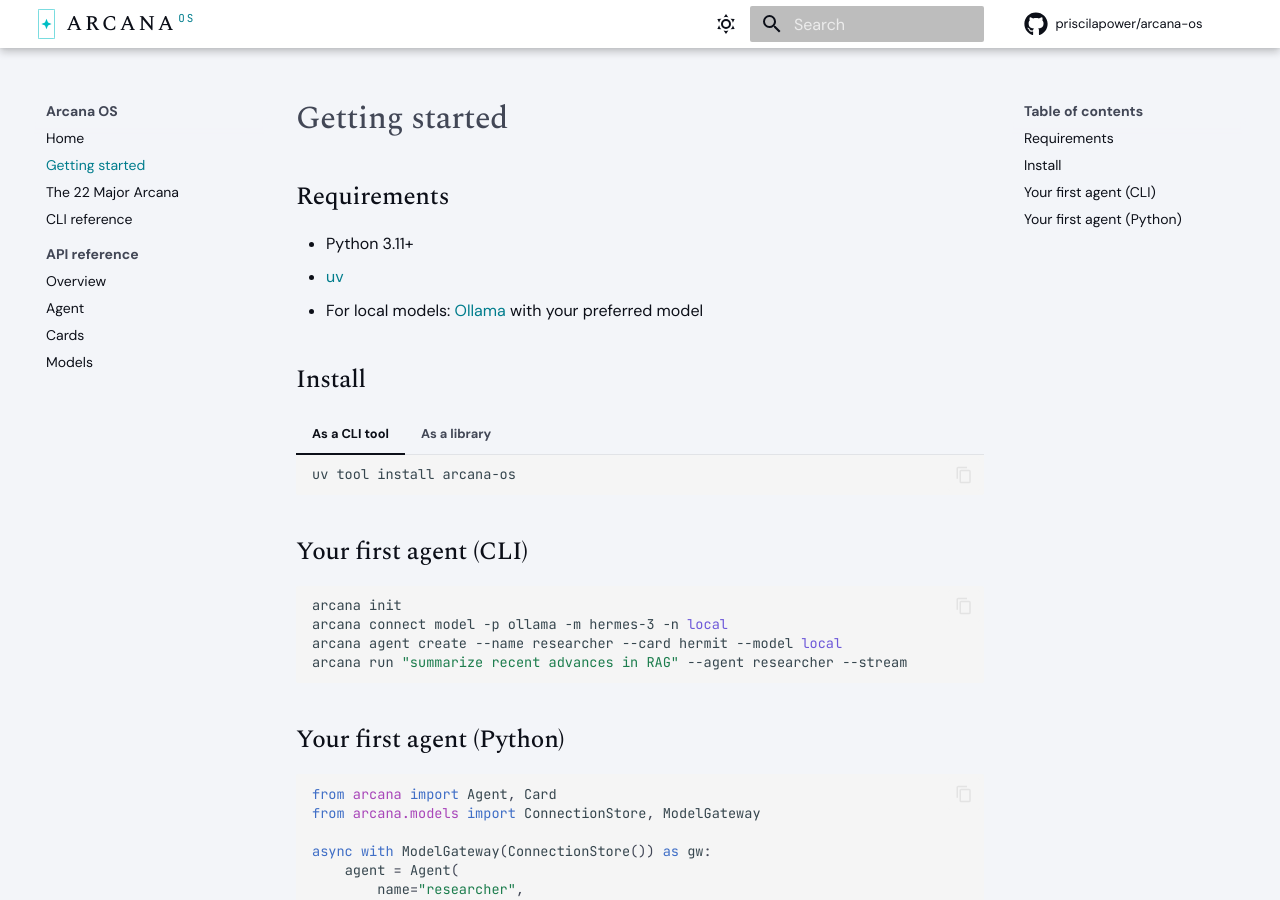
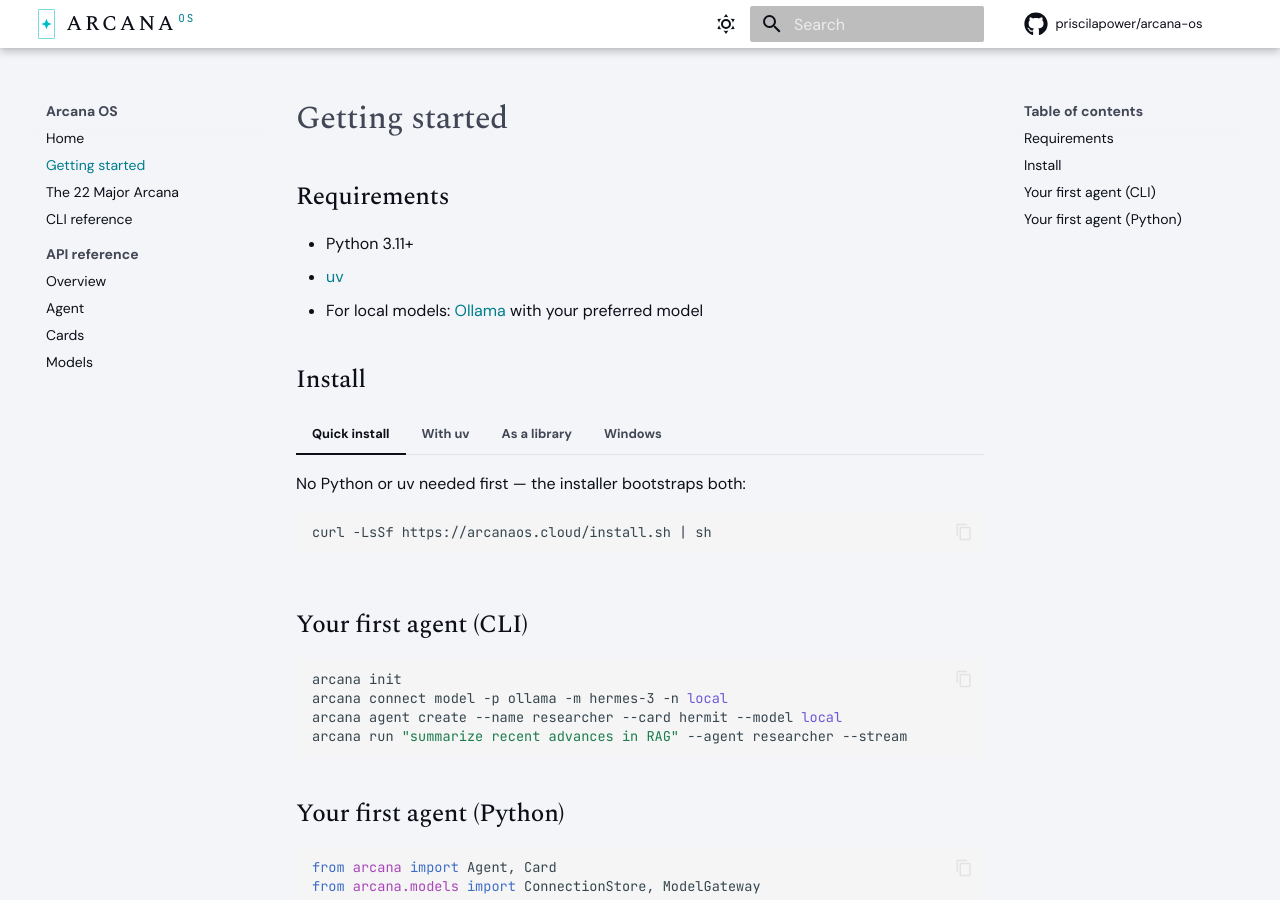
Before and after one commit to priscilapower/arcana-os, an MkDocs documentation site: the page built from docs/getting-started.md, in a window 1280 px wide and 900 px high. Built offline with MkDocs 1.6.1 and Material for MkDocs 9.7.7, drawn with Linux system fonts in a browser that asks for light colours; comment, search, counter and statistics services are not loaded.

Commit message:
chore: add release CI, update README, and add sh command
Signed-off-by: Priscila Power <priscilapower92@gmail.com>

````diff
--- a/docs/getting-started.md
+++ b/docs/getting-started.md
@@ -8,7 +8,15 @@
 
 ## Install
 
-=== "As a CLI tool"
+=== "Quick install"
+
+    No Python or uv needed first — the installer bootstraps both:
+
+    ```bash
+    curl -LsSf https://arcanaos.cloud/install.sh | sh
+    ```
+
+=== "With uv"
 
     ```bash
     uv tool install arcana-os
@@ -18,6 +26,14 @@
 
     ```bash
     uv add arcana-core
+    ```
+
+=== "Windows"
+
+    In PowerShell — also bootstraps uv + Python:
+
+    ```powershell
+    irm https://arcanaos.cloud/install.ps1 | iex
     ```
 
 ## Your first agent (CLI)
--- a/pyproject.toml
+++ b/pyproject.toml
@@ -13,8 +13,8 @@ keywords = ["ai", "agents", "llm", "tarot", "cli"]
 # components like the server or UI ship as their own packages or extras,
 # they are never auto-pulled in here.
 dependencies = [
-    "arcana-core==0.1.0",
-    "arcana-cli==0.1.0",
+    "arcana-core>=0.1.0",
+    "arcana-cli>=0.1.0",
 ]
 
 # Re-declare the CLI's console script on the meta-package itself. `uv tool
````
Also changed, not shown: README.md (+9 -1 lines), 6 other files.
